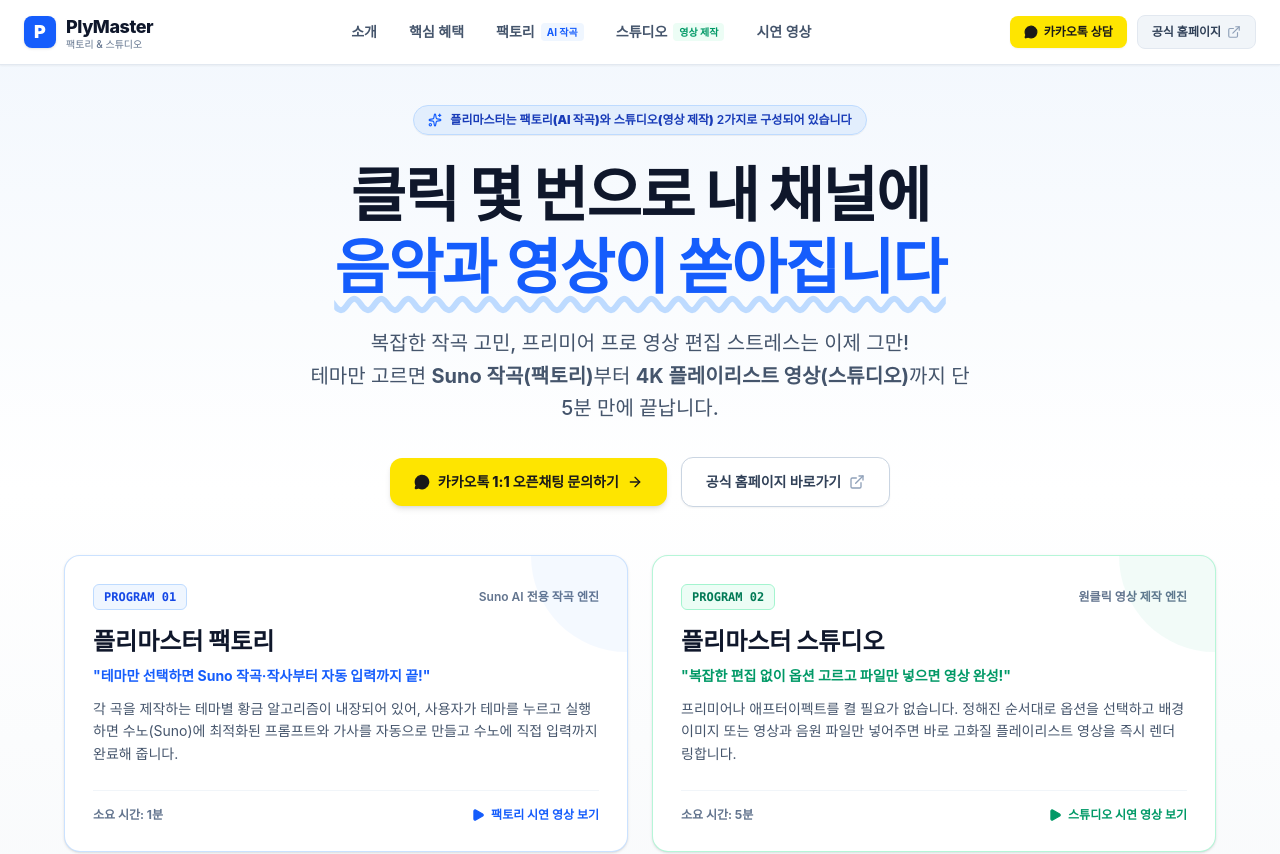
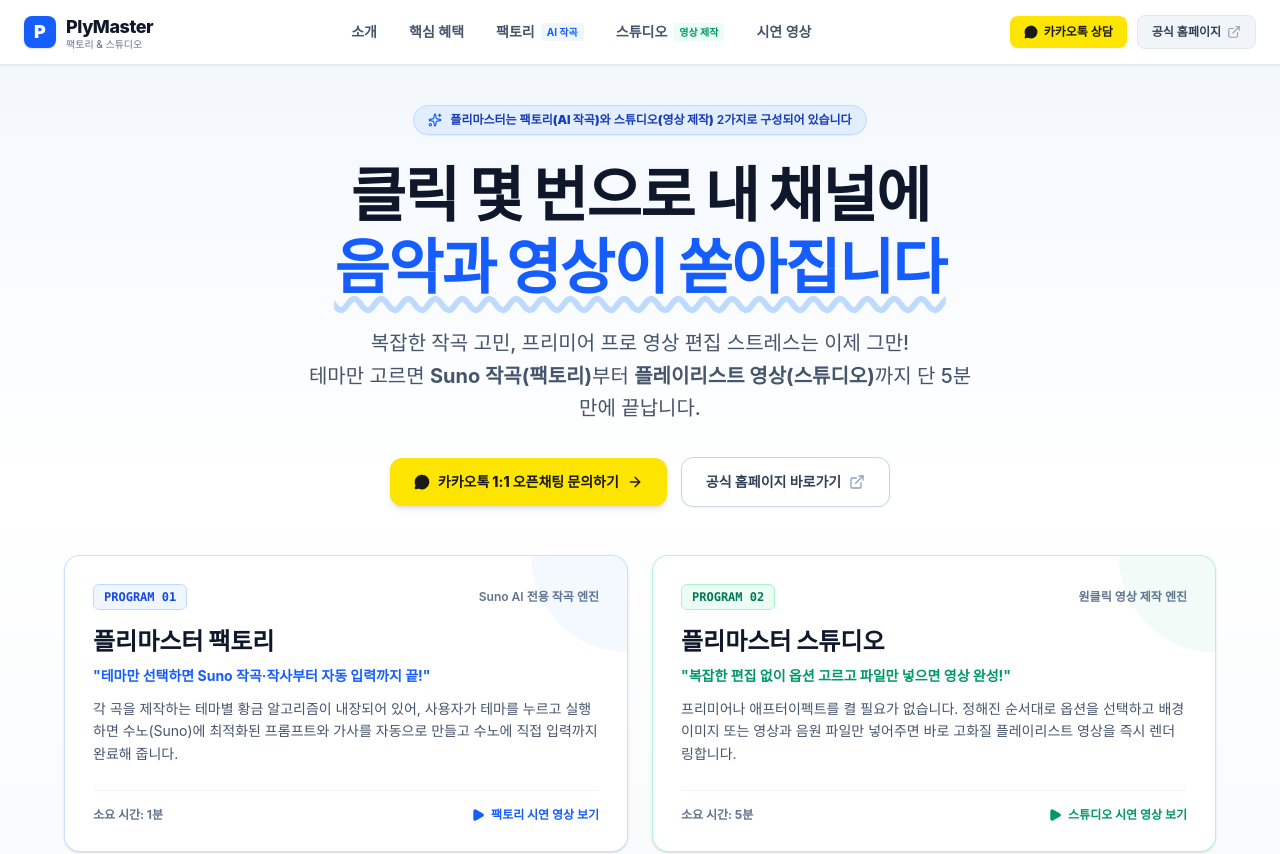
Before and after one commit to nimomusic/Plymaster, a React (Vite) app: page / in a window 1280 px wide. Shown: the top 854 px of the page. Built offline with nearby package versions, Linux system fonts and the light colour scheme.

Commit message:
refactor: update service description and metadata
- Simplify service description in HeroSection.
- Reformat metadata.json for better readability.

```diff
--- a/metadata.json
+++ b/metadata.json
@@ -2,5 +2,7 @@
   "name": "플리마스터 (PlyMaster) - 팩토리 & 스튜디오",
   "description": "Suno AI 프롬프트·가사 자동 생성 엔진 팩토리와 무편집 원클릭 플레이리스트 영상 제작 스튜디오",
   "requestFramePermissions": [],
-  "majorCapabilities": ["MAJOR_CAPABILITY_SERVER_SIDE_GEMINI_API"]
+  "majorCapabilities": [
+    "MAJOR_CAPABILITY_SERVER_SIDE_GEMINI_API"
+  ]
 }
--- a/src/components/HeroSection.tsx
+++ b/src/components/HeroSection.tsx
@@ -28,7 +28,7 @@ export const HeroSection: React.FC<HeroSectionProps> = ({ onOpenVideoModal }) =>
 
           <p className="mt-6 text-base sm:text-xl text-slate-600 font-medium leading-relaxed max-w-2xl mx-auto text-balance">
             복잡한 작곡 고민, 프리미어 프로 영상 편집 스트레스는 이제 그만! <br className="hidden sm:inline" />
-            테마만 고르면 <strong>Suno 작곡(팩토리)</strong>부터 <strong>4K 플레이리스트 영상(스튜디오)</strong>까지 단 5분 만에 끝납니다.
+            테마만 고르면 <strong>Suno 작곡(팩토리)</strong>부터 <strong>플레이리스트 영상(스튜디오)</strong>까지 단 5분 만에 끝납니다.
           </p>
 
           {/* Core Action Buttons: KakaoTalk & Homepage */}
```
